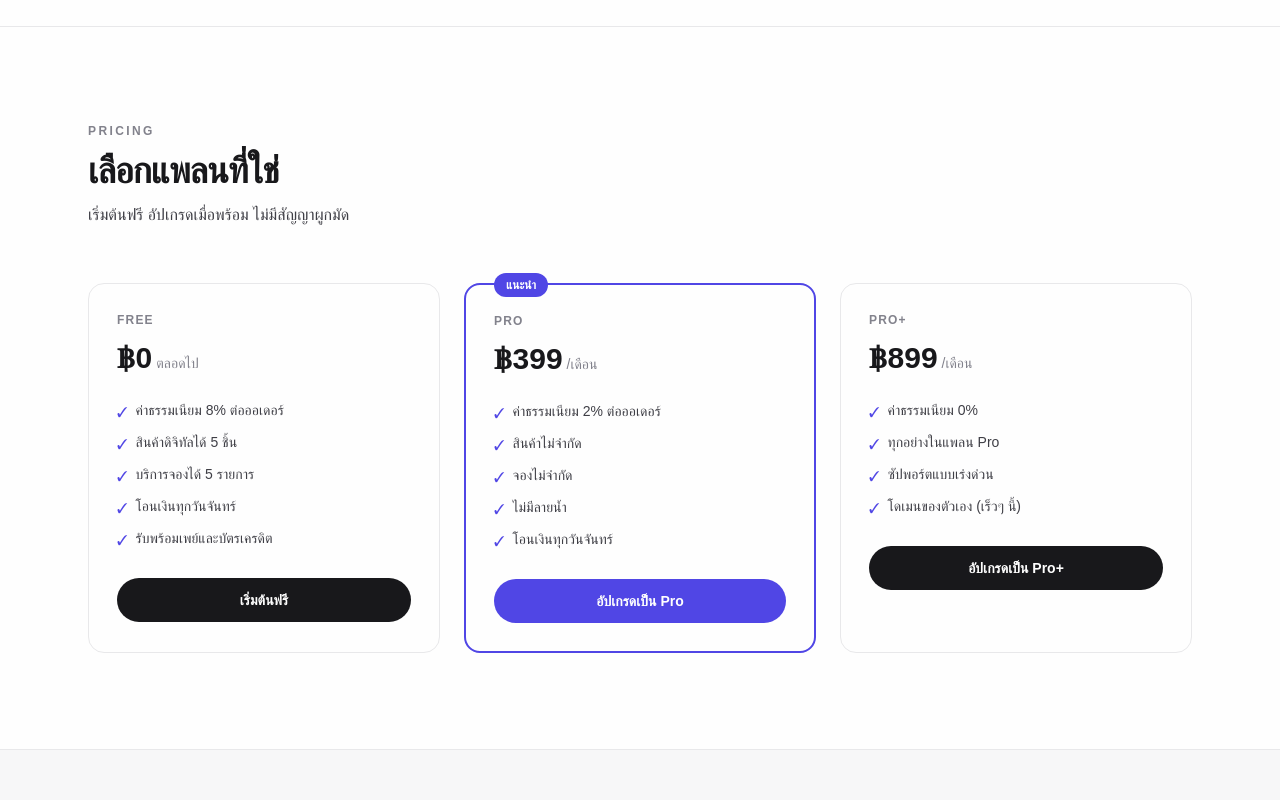
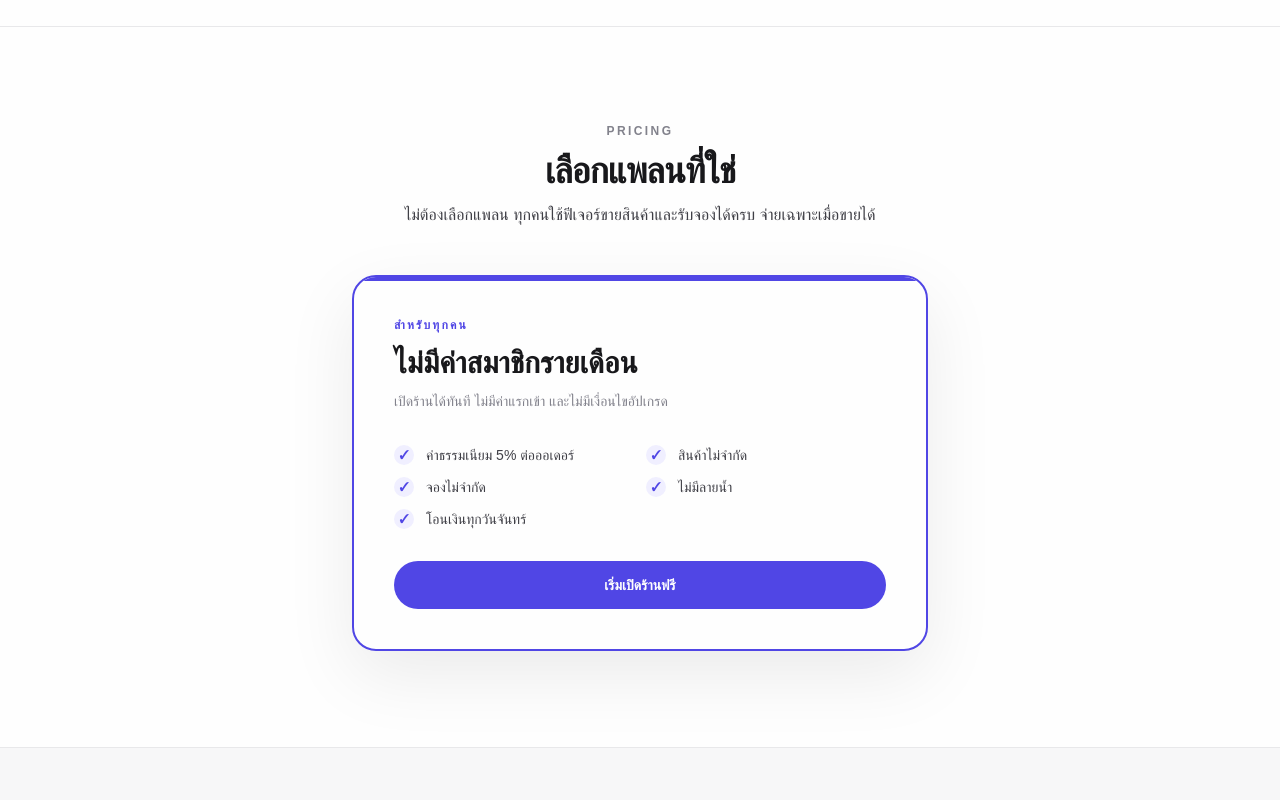
Before and after one commit to phawitb/buykub, a Next.js app: page / in a window 1280 px wide. Shown: the part 4460-5260 px from the top of the page. Built offline with nearby package versions, Linux system fonts and the light colour scheme; no server answers; a web font is replaced by a local one.

Commit message:
feat: replace pricing tiers with universal offer

```diff
--- a/src/components/FAQ.tsx
+++ b/src/components/FAQ.tsx
@@ -5,7 +5,7 @@ import { useState } from "react";
 const faqs = [
   {
     q: "ค่าธรรมเนียมคิดยังไง?",
-    a: "แพลน Free คิด 8% ต่อรายการที่ขายได้เท่านั้น ไม่ขายไม่เสียอะไร แพลน Pro 2% และ Pro+ 0% ไม่มีค่าแรกเข้าหรือค่าซ่อนอื่น",
+    a: "Framelink คิดค่าธรรมเนียม 5% ต่อออเดอร์ที่ขายได้เท่านั้น ไม่มีค่าแรกเข้า ค่าสมาชิกรายเดือน หรือค่าธรรมเนียมแพลนซ่อนอยู่",
   },
   {
     q: "ขายแล้วได้เงินเมื่อไหร่?",
--- a/src/components/Pricing.tsx
+++ b/src/components/Pricing.tsx
@@ -1,110 +1,62 @@
-const plans = [
-  {
-    name: "FREE",
-    price: "฿0",
-    period: "ตลอดไป",
-    highlight: false,
-    features: [
-      "ค่าธรรมเนียม 8% ต่อออเดอร์",
-      "สินค้าดิจิทัลได้ 5 ชิ้น",
-      "บริการจองได้ 5 รายการ",
-      "โอนเงินทุกวันจันทร์",
-      "รับพร้อมเพย์และบัตรเครดิต",
-    ],
-    cta: "เริ่มต้นฟรี",
-  },
-  {
-    name: "PRO",
-    price: "฿399",
-    period: "/เดือน",
-    highlight: true,
-    features: [
-      "ค่าธรรมเนียม 2% ต่อออเดอร์",
+import Link from "next/link";
+
+const benefits = [
+  "ค่าธรรมเนียม 5% ต่อออเดอร์",
   "สินค้าไม่จำกัด",
   "จองไม่จำกัด",
   "ไม่มีลายน้ำ",
   "โอนเงินทุกวันจันทร์",
-    ],
-    cta: "อัปเกรดเป็น Pro",
-  },
-  {
-    name: "PRO+",
-    price: "฿899",
-    period: "/เดือน",
-    highlight: false,
-    features: [
-      "ค่าธรรมเนียม 0%",
-      "ทุกอย่างในแพลน Pro",
-      "ซัปพอร์ตแบบเร่งด่วน",
-      "โดเมนของตัวเอง (เร็วๆ นี้)",
-    ],
-    cta: "อัปเกรดเป็น Pro+",
-  },
 ];
 
 export function Pricing() {
   return (
     <section id="pricing" className="border-t border-line py-24">
       <div className="mx-auto max-w-6xl px-6">
+        <div className="mx-auto max-w-2xl text-center">
           <p className="text-xs font-semibold uppercase tracking-[0.2em] text-muted">
             Pricing
           </p>
           <h2 className="mt-3 text-3xl font-bold tracking-tight text-ink sm:text-4xl">
             เลือกแพลนที่ใช่
           </h2>
-        <p className="mt-3 max-w-md text-ink-soft">
-          เริ่มต้นฟรี อัปเกรดเมื่อพร้อม ไม่มีสัญญาผูกมัด
+          <p className="mx-auto mt-3 max-w-xl text-ink-soft">
+            ไม่ต้องเลือกแพลน ทุกคนใช้ฟีเจอร์ขายสินค้าและรับจองได้ครบ
+            จ่ายเฉพาะเมื่อขายได้
+          </p>
+        </div>
+
+        <article className="relative mx-auto mt-12 max-w-xl overflow-hidden rounded-3xl border-2 border-accent bg-paper p-8 text-ink shadow-[0_24px_70px_rgba(0,0,0,0.08)] sm:p-10">
+          <div className="absolute inset-x-0 top-0 h-1 bg-accent" />
+          <p className="text-xs font-semibold uppercase tracking-[0.18em] text-accent">
+            สำหรับทุกคน
+          </p>
+          <p className="mt-3 text-3xl font-bold">ไม่มีค่าสมาชิกรายเดือน</p>
+          <p className="mt-2 text-sm leading-6 text-muted">
+            เปิดร้านได้ทันที ไม่มีค่าแรกเข้า และไม่มีเงื่อนไขอัปเกรด
           </p>
 
-        <div className="mt-14 grid grid-cols-1 gap-6 sm:grid-cols-3">
-          {plans.map((p) => (
-            <div
-              key={p.name}
-              className={`relative rounded-2xl border p-7 ${
-                p.highlight
-                  ? "border-2 border-accent bg-paper text-ink"
-                  : "border-line bg-paper text-ink"
-              }`}
+          <ul className="mt-8 grid gap-3 text-sm sm:grid-cols-2">
+            {benefits.map((benefit) => (
+              <li key={benefit} className="flex items-start gap-3 text-ink-soft">
+                <span
+                  className="flex h-5 w-5 shrink-0 items-center justify-center rounded-full bg-accent-soft text-xs font-bold text-accent"
+                  aria-hidden
                 >
-              {p.highlight && (
-                <span className="absolute -top-3 left-7 rounded-full bg-accent px-3 py-1 text-xs font-semibold text-paper">
-                  แนะนำ
+                  ✓
                 </span>
-              )}
-              <p className="text-xs font-semibold tracking-widest text-muted">{p.name}</p>
-              <p className="mt-3 text-3xl font-bold">
-                {p.price}
-                <span className="text-sm font-normal text-muted"> {p.period}</span>
-              </p>
-
-              <ul className="mt-6 space-y-2.5 text-sm">
-                {p.features.map((f) => (
-                  <li key={f} className="flex items-start gap-2 text-ink-soft">
-                    <span className="mt-0.5 text-accent">✓</span>
-                    <span>{f}</span>
+                <span>{benefit}</span>
               </li>
             ))}
           </ul>
 
           <Link
-                href={
-                  p.name === "FREE"
-                    ? "/login?next=%2Fdashboard%2Fsettings"
-                    : "/login?next=%2Fdashboard%2Fsettings%2Fupgrade"
-                }
-                className={`mt-7 w-full rounded-full px-5 py-3 text-sm font-semibold transition ${
-                  p.highlight
-                    ? "bg-accent text-paper hover:bg-accent-hover"
-                    : "bg-ink text-paper hover:opacity-85"
-                } block text-center`}
+            href="/login?next=%2Fdashboard"
+            className="mt-8 block w-full rounded-full bg-accent px-5 py-3.5 text-center text-sm font-semibold text-paper transition hover:bg-accent-hover"
           >
-                {p.cta}
+            เริ่มเปิดร้านฟรี
           </Link>
-            </div>
-          ))}
-        </div>
+        </article>
       </div>
     </section>
   );
 }
-import Link from "next/link";
```
Also changed, not shown: 1 other file (tests, documents, lock files or other folders). Lines whose indentation alone changed are shown as unchanged.
